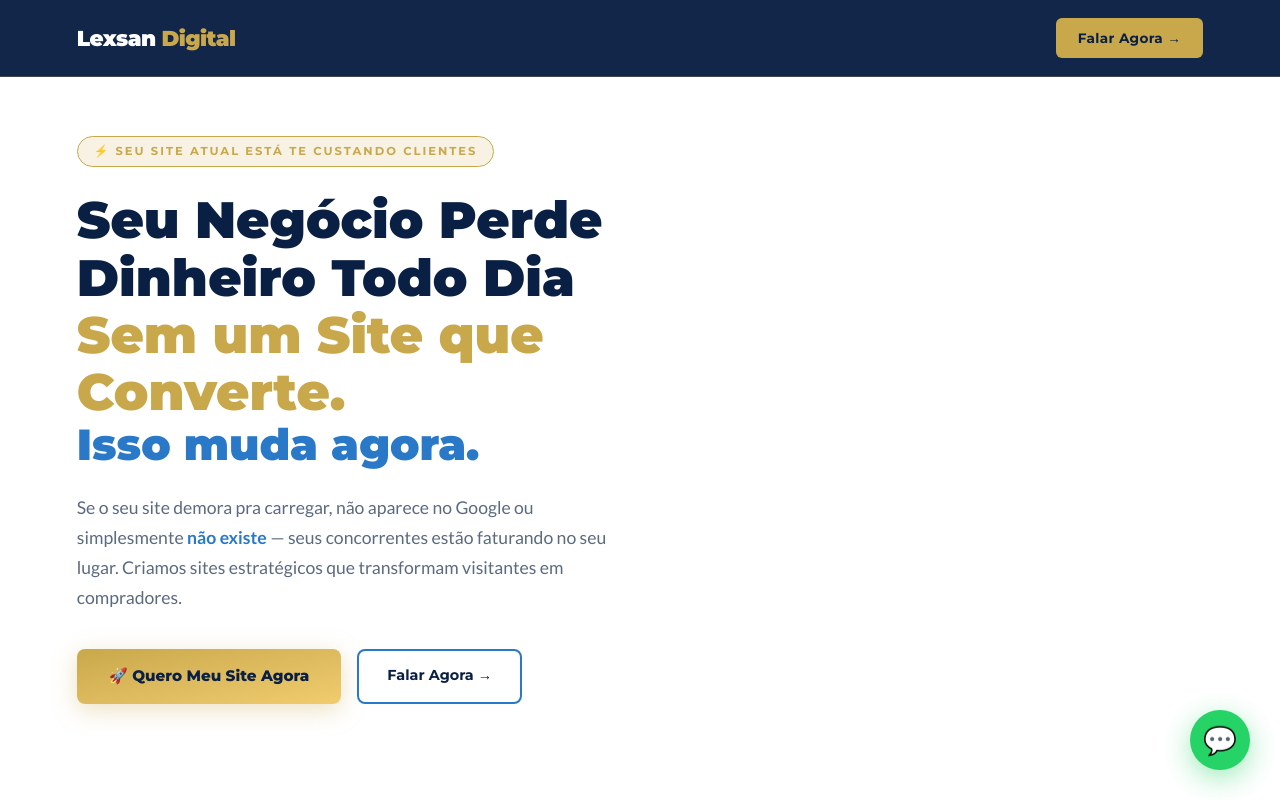
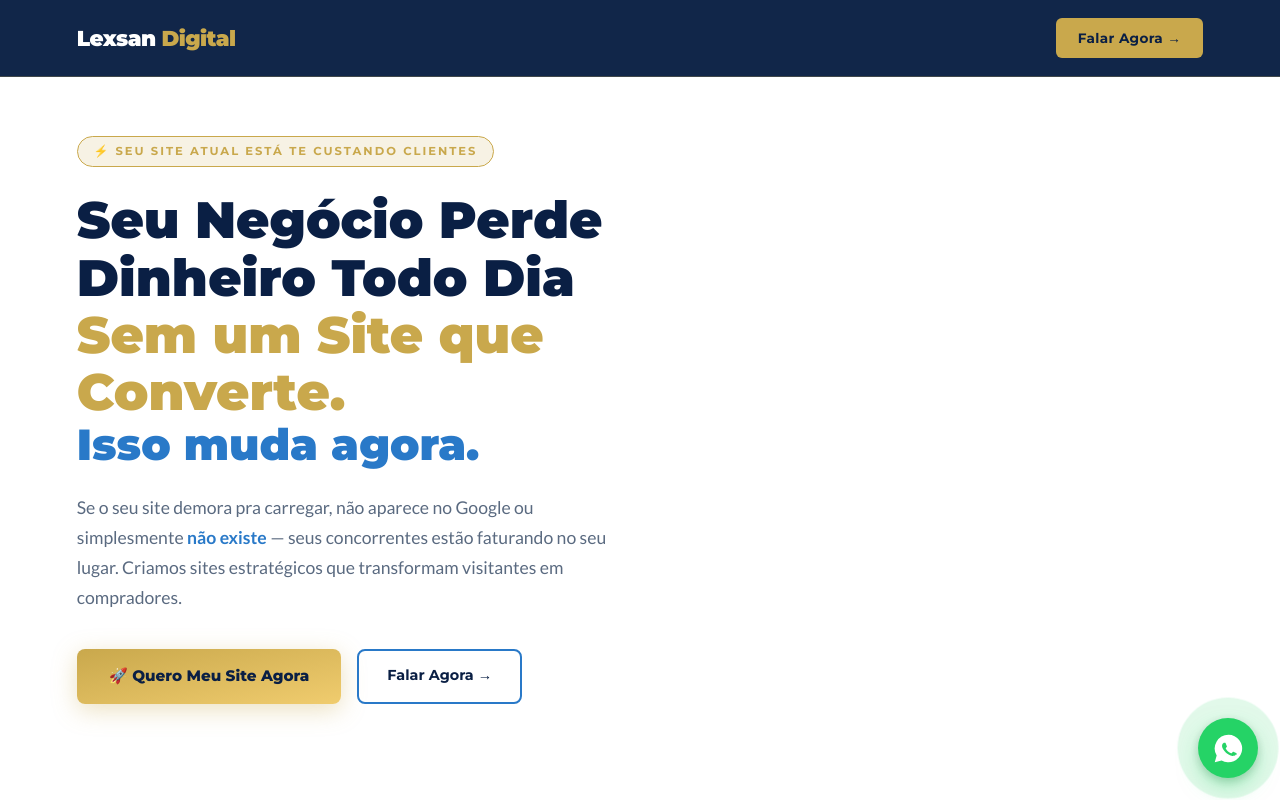
Before and after one commit to xelasp/landingpage, a React (Vite) app: page / in a window 1280 px wide. Shown: the top 800 px of the page. Built offline with nearby package versions, Linux system fonts and the light colour scheme.

Commit message:
Botão Whatsapp

```diff
--- a/src/components/WhatsAppFloat.tsx
+++ b/src/components/WhatsAppFloat.tsx
@@ -2,14 +2,35 @@ const WA_LINK = 'https://wa.me/5511998293870'
 
 export default function WhatsAppFloat() {
   return (
-    <a
-      href={WA_LINK}
-      target="_blank"
-      rel="noreferrer"
-      title="Falar no WhatsApp"
-      className="whatsapp-float fixed bottom-[30px] right-[30px] z-[200] w-[60px] h-[60px] rounded-full bg-[#25D366] flex items-center justify-center shadow-[0_8px_28px_rgba(37,211,102,0.45)] no-underline text-[1.7rem] transition-transform duration-200 hover:scale-110"
-    >
-      💬
-    </a>
+    <div className="wa-float fixed right-[22px] bottom-[22px] z-[60] flex items-center gap-0">
+      <a
+        href={WA_LINK}
+        target="_blank"
+        rel="noopener noreferrer"
+        aria-label="Falar no WhatsApp"
+        className="relative w-[60px] h-[60px] rounded-full bg-[#25d366] text-white grid place-items-center shadow-[0_10px_26px_-6px_rgba(37,211,102,.55),0_3px_10px_rgba(0,0,0,.18)] transition-transform duration-200 hover:scale-105"
+        style={{ textDecoration: 'none' }}
+      >
+        {/* ── Anel de pulso ── */}
+        <span
+          className="absolute inset-0 rounded-full bg-[#25d366] opacity-55 -z-[1]"
+          style={{ animation: 'wa-pulse 2.6s ease-out infinite' }}
+        />
+
+        {/* ── Label tooltip ── */}
+        <span className="wa-label">Fale no WhatsApp</span>
+
+        {/* ── SVG oficial WhatsApp ── */}
+        <svg
+          viewBox="0 0 24 24"
+          fill="currentColor"
+          aria-hidden="true"
+          width="33"
+          height="33"
+        >
+          <path d="M12 2a10 10 0 00-8.6 15.1L2 22l5-1.3A10 10 0 1012 2zm5.5 14.1c-.2.6-1.2 1.2-1.7 1.2-.5.1-1 .1-1.6-.1-.4-.1-.9-.3-1.5-.5-2.6-1.1-4.3-3.8-4.4-4-.1-.2-1-1.4-1-2.6 0-1.2.6-1.8.9-2 .2-.3.5-.3.7-.3h.5c.2 0 .4 0 .6.5l.8 2c.1.1.1.3 0 .5l-.4.5-.3.3c-.1.1-.2.3 0 .5.2.4.8 1.3 1.6 2 1.1.9 1.9 1.2 2.2 1.3.2.1.4.1.5-.1l.7-.8c.2-.2.3-.2.5-.1l1.9.9c.2.1.4.2.4.3.1.2.1.7-.1 1.3z" />
+        </svg>
+      </a>
+    </div>
   )
 }
```
